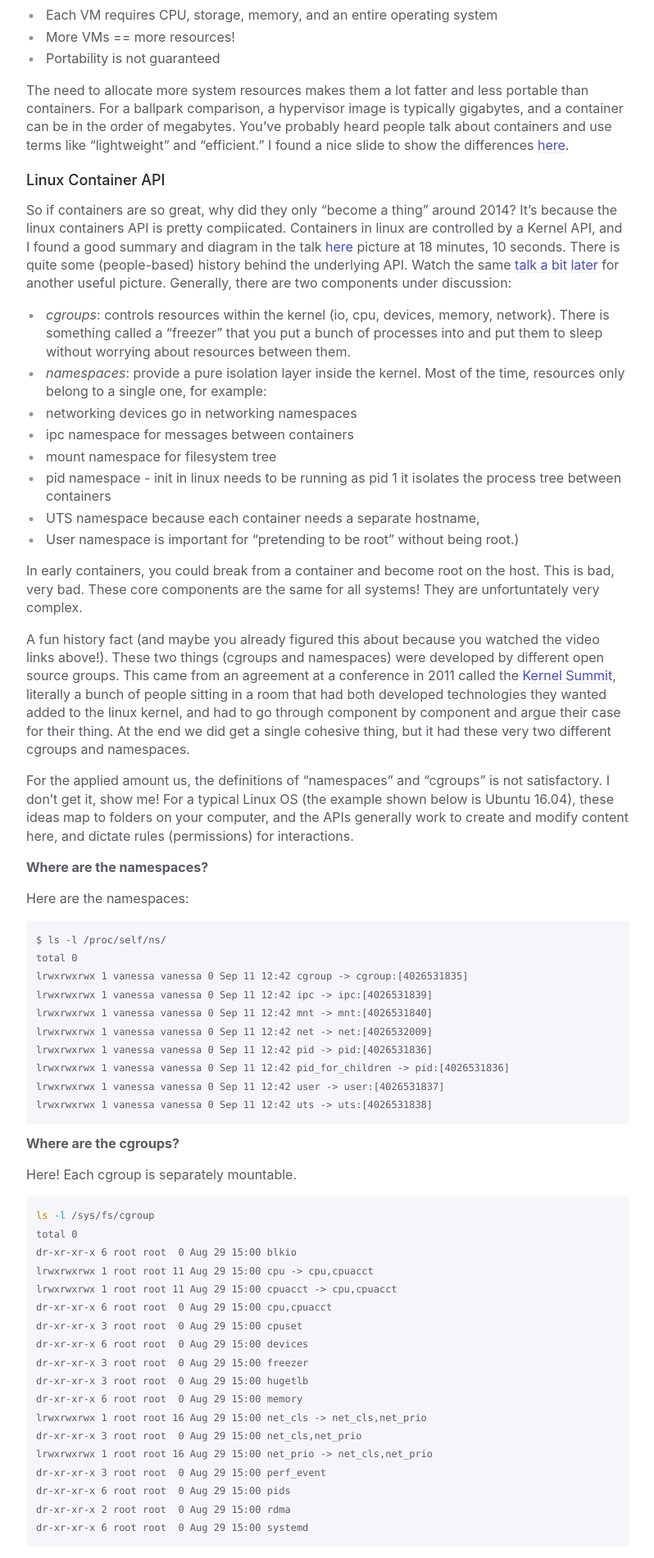
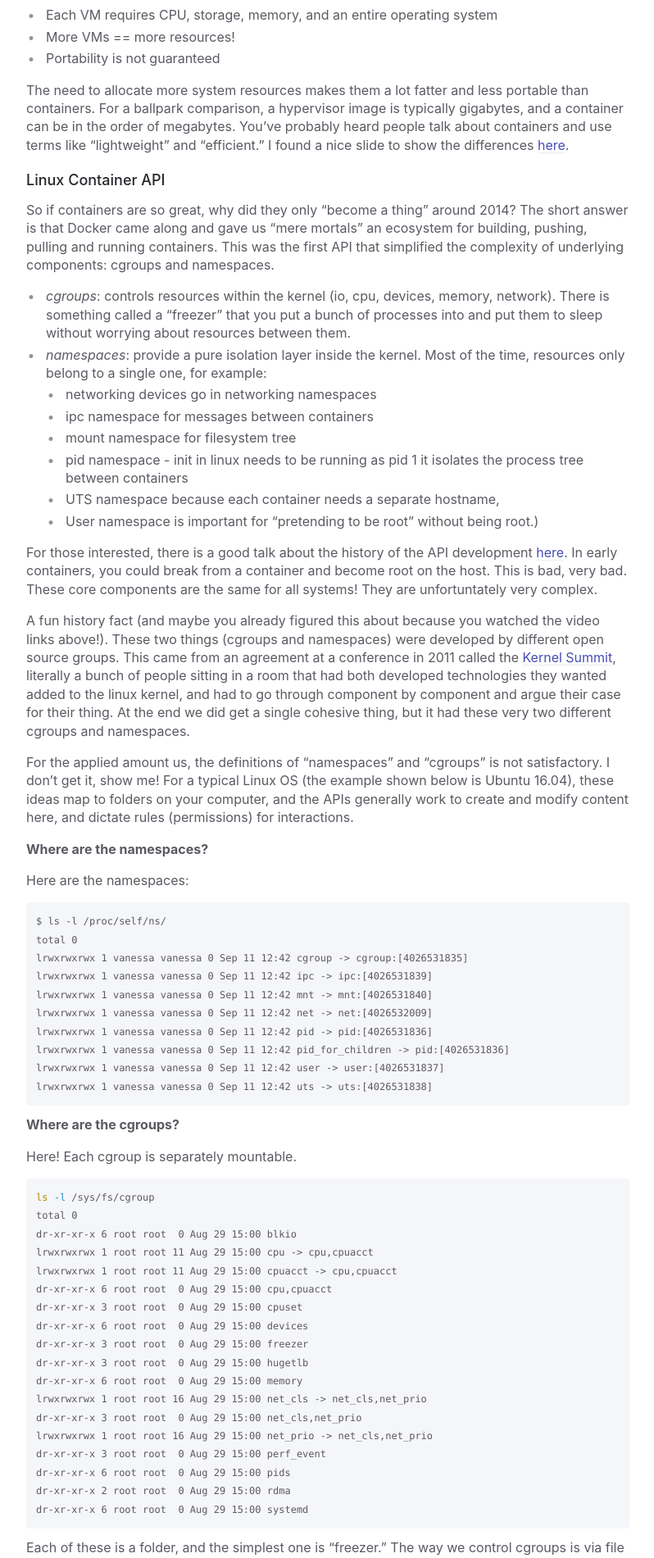
Before and after one commit to opencontainers/.github, a Jekyll site: the page built from docs/introduction/container-images.md, in a window 1280 px wide. Shown: the part 2379-4280 px from the top of the page at 82% size, without its empty margins (356-1154 px from the left). Built offline with Jekyll 4.4.1, drawn with Linux system fonts in a browser that asks for light colours.

Commit message:
fixing up container images history page
Signed-off-by: Vanessa Sochat <vsochat@stanford.edu>

```diff
--- a/docs/introduction/container-images.md
+++ b/docs/introduction/container-images.md
@@ -103,19 +103,19 @@ I found a nice slide to show the differences [here](https://www.slideshare.net/D
 ### Linux Container API
 
 So if containers are so great, why did they only "become a thing" around 2014?
-It's because the linux containers API is pretty compiicated. Containers in linux are controlled by
-a Kernel API, and I found a good summary and diagram in the talk [here](https://www.youtube.com/watch?v=YsYzMPptB-k#t=18m10s) picture at 18 minutes, 10 seconds. There is quite some (people-based) history behind
-the underlying API. Watch the same [talk a bit later](https://www.youtube.com/watch?v=YsYzMPptB-k#t=24m45s) for another useful picture. Generally, there are two components under discussion:
+The short answer is that Docker came along and gave us "mere mortals" an ecosystem for building, pushing, pulling and
+running containers. This was the first API that simplified the complexity of underlying components: cgroups and namespaces.
 
  - *cgroups*: controls resources within the kernel (io, cpu, devices, memory, network). There is something called a "freezer" that you put a bunch of processes into and put them to sleep without worrying about resources between them.
  - *namespaces*: provide a pure isolation layer inside the kernel. Most of the time, resources only belong to a single one, for example:
-  - networking devices go in networking namespaces
-  - ipc namespace for messages between containers
-  - mount namespace for filesystem tree
-  - pid namespace - init in linux needs to be running as pid 1 it isolates the process tree between containers
-  - UTS namespace because each container needs a separate hostname,
-  - User namespace is important for "pretending to be root" without being root.)
+   - networking devices go in networking namespaces
+   - ipc namespace for messages between containers
+   - mount namespace for filesystem tree
+   - pid namespace - init in linux needs to be running as pid 1 it isolates the process tree between containers
+   - UTS namespace because each container needs a separate hostname,
+   - User namespace is important for "pretending to be root" without being root.)
 
+For those interested, there is a good talk about the history of the API development [here](https://www.youtube.com/watch?v=YsYzMPptB-k#t=18m10s).
 In early containers, you could break from a container and become root on the host. This is bad, very bad.
 These core components are the same for all systems! They are unfortuntately very complex.
 
@@ -204,13 +204,10 @@ So these containers also have their own set of cgroups.
 ## What about a container image?
 
 The words "container" and "image" are sometimes used synonymously, but are subtly two
-different things. The image is a binary sitting on your filesystem of actual stuff in
-some frozen state. In docker you start from a bunch of compressed archives put together,
-and some other container formats have specialized compressed filesystems as images.
-A really good metaphor I like to use is that the image is the filesystem / binary that
-you might have sitting somewhere, and the container is the instance of that binary. Just
-like a class has instances of it, an image has instances, and we call them containers.
-
+different things. You can think of a container image as a template, and a container
+is one or more running instances of that template. In more concrete terms, the image
+is some binary sitting on your filesystem that is ready to instantiate to create
+an isolated, encapsulated environment.
 
 ## Example Interactions
 
```
